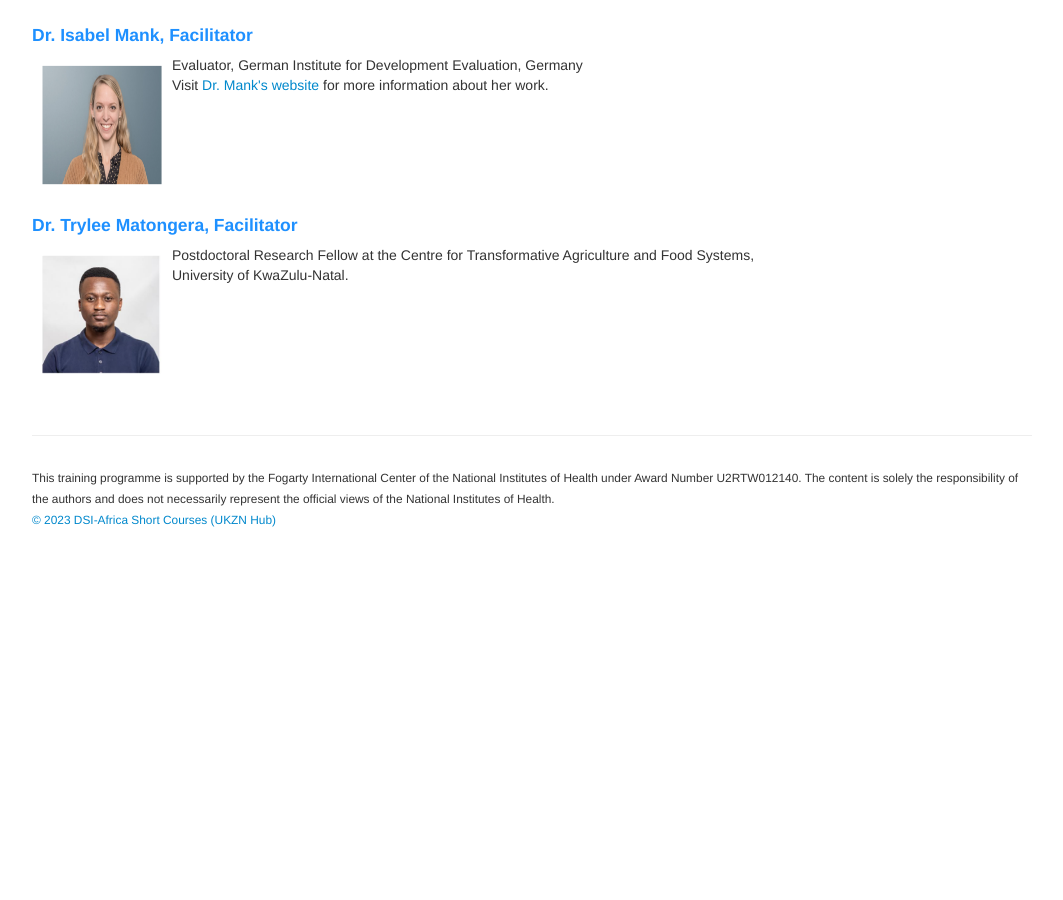
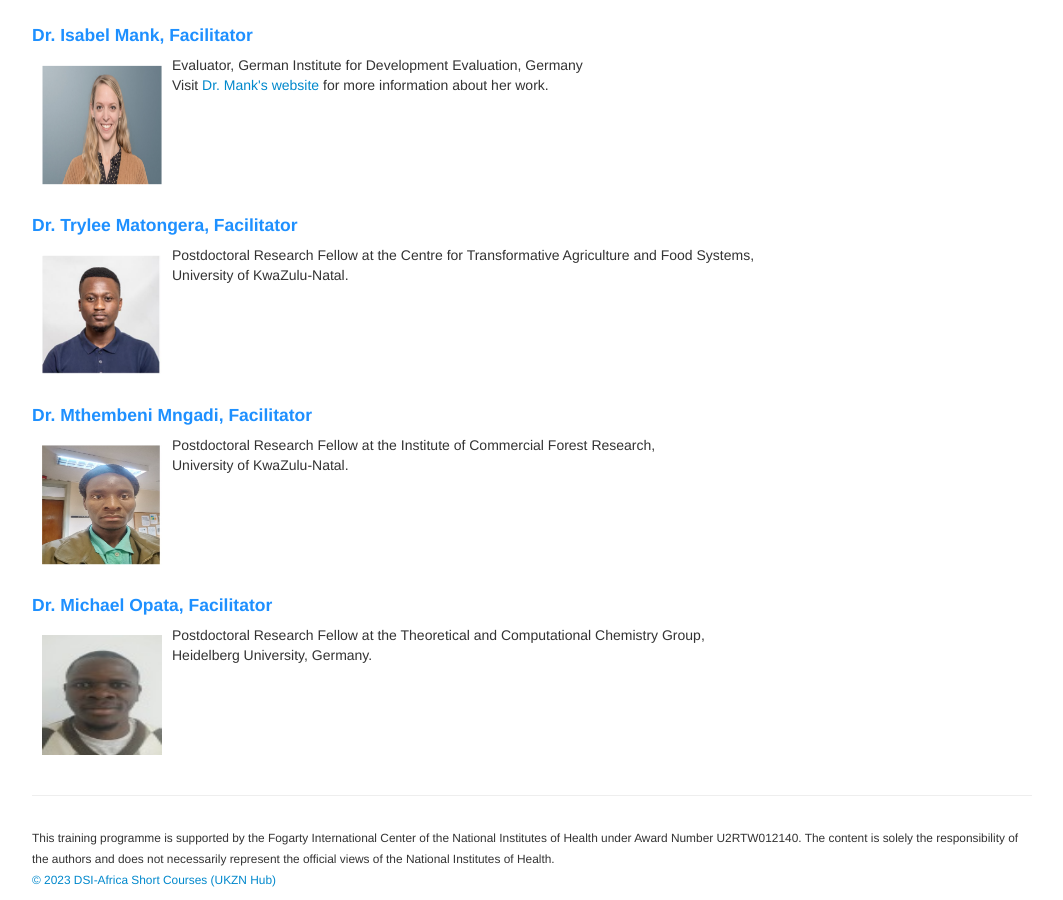
Before and after one commit to ccfscourseukzn/ccfscourseukzn.github.io, a Jekyll site: the page built from pages/facilitator.md, in a window 1280 px wide and 900 px high, scrolled down 2659 px. Shown: the whole window, without its empty margins (108-1171 px from the left). Built offline with Jekyll 4.4.1, drawn with Linux system fonts in a browser that asks for light colours; before the commit the page ends 3199 px from its top, so only the background shows below that.

Commit message:
Update facilitator.md

```diff
--- a/pages/facilitator.md
+++ b/pages/facilitator.md
@@ -82,3 +82,11 @@ Email: <a href="mailto:barteit@uni-heidelberg.de">barteit@uni-heidelberg.de</a>
 <br>
 <br>
 <br>
+<h4 style="color:DodgerBlue;"> Dr. Mthembeni Mngadi, Facilitator </h4>
+<p align="justify"> <img src="../figures/Mngadi.jpg" alt="Mngadi" style="float:left; width:120px; height:120px;padding: 10px;"><span style="vertical-align:bottom"> Postdoctoral Research Fellow at the Institute of Commercial Forest Research, <br> University of KwaZulu-Natal. </span> </p> <br>
+<br>
+<br>
+<br>
+<br>
+<h4 style="color:DodgerBlue;"> Dr. Michael Opata, Facilitator </h4>
+<p align="justify"> <img src="../figures/Opata.jpg" alt="Opata" style="float:left; width:120px; height:120px;padding: 10px;"><span style="vertical-align:bottom"> Postdoctoral Research Fellow at the Theoretical and Computational Chemistry Group, <br> Heidelberg University, Germany. </span> </p> <br>
```
